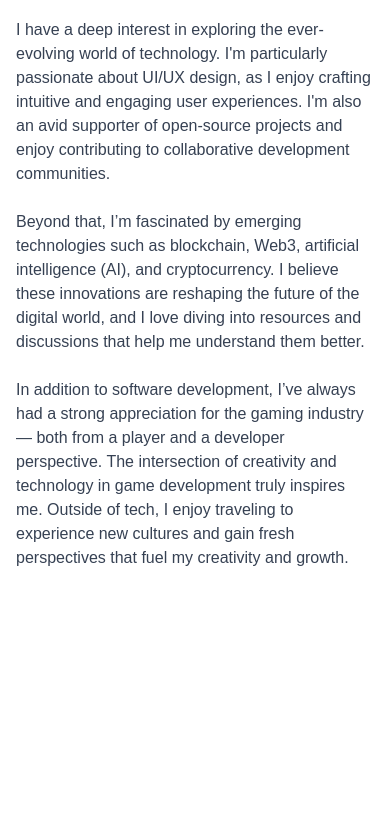
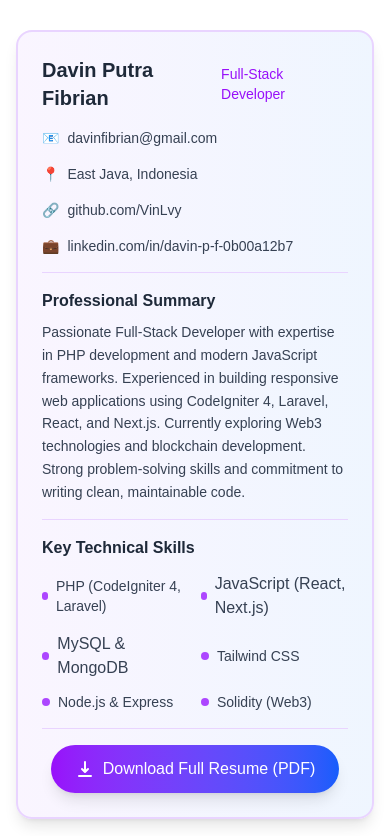
Before and after one commit to VinLvy/D-portfolio, a Next.js app: page /about in a window 390 px wide. Shown: the part 4688-5524 px from the top of the page. Before the commit the page ends 5378 px from the top, so only its background shows below. Built offline with nearby package versions, Linux system fonts and the light colour scheme.

Commit message:
About 5.3

```diff
--- a/src/app/about/page.js
+++ b/src/app/about/page.js
@@ -47,6 +47,7 @@ export default function About() {
             { href: "#skills", label: "Skills" },
             { href: "#experience", label: "Experience" },
             { href: "#education", label: "Education" },
+            { href: "#resume", label: "Resume" },
             { href: "#interests", label: "Interests" },
           ].map((item) => (
             <a
@@ -373,6 +374,98 @@ export default function About() {
               </div>
             </section>
 
+            {/* Resume */}
+            <section id="resume" className="mb-15 max-w-2xl text-left">
+              <h2 className="text-2xl font-semibold mb-6 text-purple-700 dark:text-purple-400">Resume</h2>
+
+              <div className="bg-gradient-to-r from-purple-50 to-blue-50 dark:from-gray-800 dark:to-gray-700 rounded-2xl p-6 border-2 border-purple-200 dark:border-purple-600 shadow-lg">
+                <div className="flex items-center justify-between mb-4">
+                  <h3 className="text-xl font-bold text-gray-800 dark:text-white">Davin Putra Fibrian</h3>
+                  <span className="text-sm text-purple-600 dark:text-purple-400 font-medium">Full-Stack Developer</span>
+                </div>
+
+                <div className="space-y-4">
+                  {/* Contact Info */}
+                  <div className="grid grid-cols-1 md:grid-cols-2 gap-4 text-sm">
+                    <div className="flex items-center gap-2">
+                      <span className="text-purple-500">📧</span>
+                      <span className="text-gray-700 dark:text-gray-300">davinfibrian@gmail.com</span>
+                    </div>
+                    <div className="flex items-center gap-2">
+                      <span className="text-purple-500">📍</span>
+                      <span className="text-gray-700 dark:text-gray-300">East Java, Indonesia</span>
+                    </div>
+                    <div className="flex items-center gap-2">
+                      <span className="text-purple-500">🔗</span>
+                      <span className="text-gray-700 dark:text-gray-300">github.com/VinLvy</span>
+                    </div>
+                    <div className="flex items-center gap-2">
+                      <span className="text-purple-500">💼</span>
+                      <span className="text-gray-700 dark:text-gray-300">linkedin.com/in/davin-p-f-0b00a12b7</span>
+                    </div>
+                  </div>
+
+                  {/* Summary */}
+                  <div className="border-t border-purple-200 dark:border-purple-600 pt-4">
+                    <h4 className="font-semibold text-gray-800 dark:text-white mb-2">Professional Summary</h4>
+                    <p className="text-gray-700 dark:text-gray-300 text-sm leading-relaxed">
+                      Passionate Full-Stack Developer with expertise in PHP development and modern JavaScript frameworks.
+                      Experienced in building responsive web applications using CodeIgniter 4, Laravel, React, and Next.js.
+                      Currently exploring Web3 technologies and blockchain development. Strong problem-solving skills and
+                      commitment to writing clean, maintainable code.
+                    </p>
+                  </div>
+
+                  {/* Key Skills */}
+                  <div className="border-t border-purple-200 dark:border-purple-600 pt-4">
+                    <h4 className="font-semibold text-gray-800 dark:text-white mb-3">Key Technical Skills</h4>
+                    <div className="grid grid-cols-2 gap-3">
+                      <div className="flex items-center gap-2">
+                        <span className="w-2 h-2 bg-purple-500 rounded-full"></span>
+                        <span className="text-sm text-gray-700 dark:text-gray-300">PHP (CodeIgniter 4, Laravel)</span>
+                      </div>
+                      <div className="flex items-center gap-2">
+                        <span className="w-2 h-2 bg-purple-500 rounded-full"></span>
+                        <span className="text-gray-700 dark:text-gray-300">JavaScript (React, Next.js)</span>
+                      </div>
+                      <div className="flex items-center gap-2">
+                        <span className="w-2 h-2 bg-purple-500 rounded-full"></span>
+                        <span className="text-gray-700 dark:text-gray-300">MySQL & MongoDB</span>
+                      </div>
+                      <div className="flex items-center gap-2">
+                        <span className="w-2 h-2 bg-purple-500 rounded-full"></span>
+                        <span className="text-sm text-gray-700 dark:text-gray-300">Tailwind CSS</span>
+                      </div>
+                      <div className="flex items-center gap-2">
+                        <span className="w-2 h-2 bg-purple-500 rounded-full"></span>
+                        <span className="text-sm text-gray-700 dark:text-gray-300">Node.js & Express</span>
+                      </div>
+                      <div className="flex items-center gap-2">
+                        <span className="w-2 h-2 bg-purple-500 rounded-full"></span>
+                        <span className="text-sm text-gray-700 dark:text-gray-300">Solidity (Web3)</span>
+                      </div>
+                    </div>
+                  </div>
+
+                  {/* Download Button */}
+                  <div className="border-t border-purple-200 dark:border-purple-600 pt-4">
+                    <div className="flex justify-center">
+                      <a
+                        href="/RESUME Davin.pdf"
+                        download
+                        className="inline-flex items-center gap-2 px-6 py-3 bg-gradient-to-r from-purple-600 to-blue-600 text-white font-medium rounded-full hover:from-purple-700 hover:to-blue-700 transform hover:scale-105 transition-all duration-300 shadow-lg"
+                      >
+                        <svg className="w-5 h-5" fill="currentColor" viewBox="0 0 20 20">
+                          <path fillRule="evenodd" d="M3 17a1 1 0 011-1h12a1 1 0 110 2H4a1 1 0 01-1-1zm3.293-7.707a1 1 0 011.414 0L9 10.586V3a1 1 0 112 0v7.586l1.293-1.293a1 1 0 111.414 1.414l-3 3a1 1 0 01-1.414 0l-3-3a1 1 0 010-1.414z" clipRule="evenodd" />
+                        </svg>
+                        Download Full Resume (PDF)
+                      </a>
+                    </div>
+                  </div>
+                </div>
+              </div>
+            </section>
+
             {/* Interests */}
             <section id="interests" className="mb-30 max-w-2xl text-left">
               <h2 className="text-2xl font-semibold mb-3 text-purple-700 dark:text-purple-400">Interests</h2>
```
